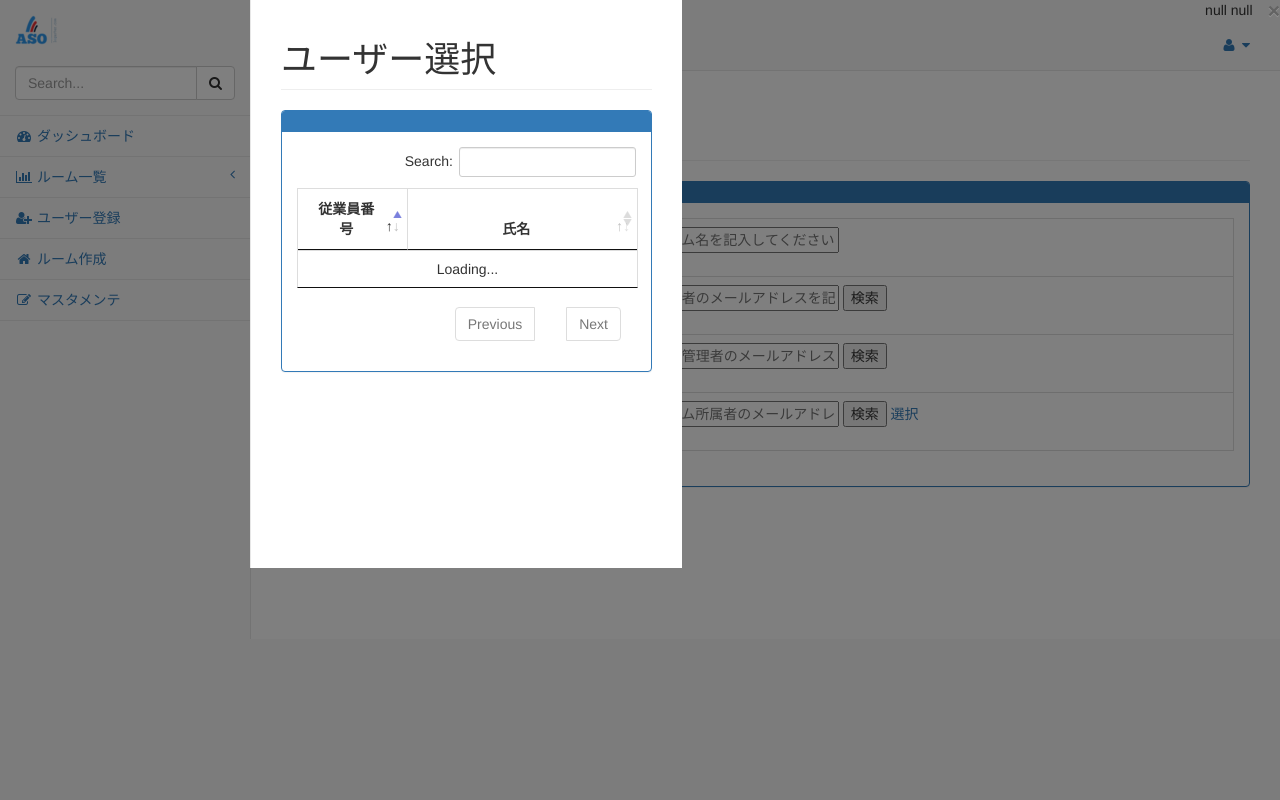
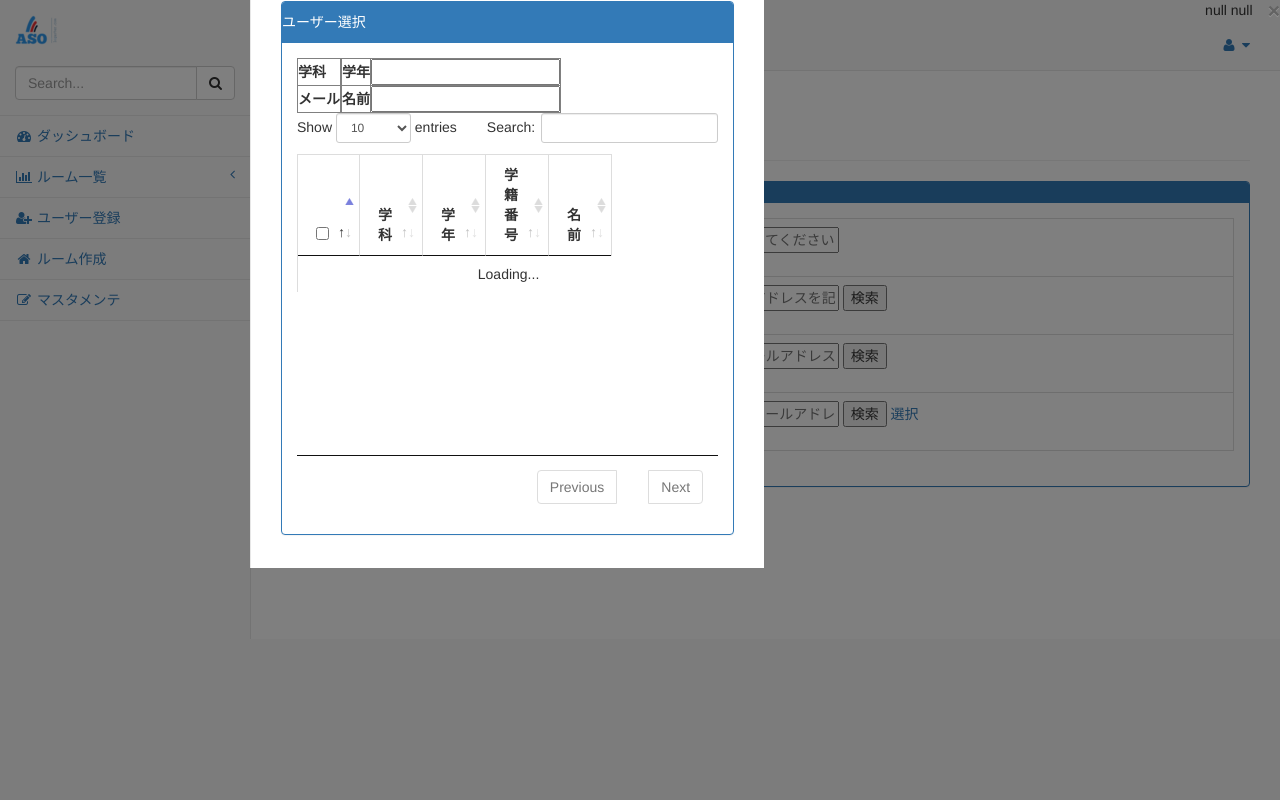
Before and after one commit to nishino-naoyuki/AsoBBS, a Spring app: template asobbs/src/main/resources/templates/input_room.html in a window 1280 px wide, after a click on "選択". Run offline with Thymeleaf, Linux system fonts and the light colour scheme; the template is opened without the code that fills it, so the values that code supplies are empty; some libraries are stand-ins or nearby versions.

Commit message:
2019/2/6作業分

```diff
--- a/asobbs/src/main/resources/templates/input_room_select_dlg.html
+++ b/asobbs/src/main/resources/templates/input_room_select_dlg.html
@@ -56,7 +56,6 @@
         <div id="page-wrapper">
             <div class="row">
                 <div class="col-lg-12">
-                    <h1 class="page-header">ユーザー選択</h1>
                 </div>
                 <!-- /.col-lg-12 -->
             </div>
@@ -66,15 +65,35 @@
                     <div class="panel panel-primary">
                         <div class="panel-heading">
                             <div class="row">
-
+                            	ユーザー選択
                             </div>
                         </div>
 		               	<div class="panel-body">
+
+		               		<table border="1">
+		               			 <thead class="thead-light">
+			                            <tr>
+			                            	<th>学科</th>
+			                            	<td></td>
+			                            	<th>学年</th>
+			                            	<td><input type="text"></td>
+			                            </tr>
+			                            <tr>
+			                            	<th>メール</th>
+			                            	<td></td>
+			                            	<th>名前</th>
+			                            	<td><input type="text"></td>
+			                            </tr>
+			                      </thead>
+		               		</table>
 		               		<table id="modal-emplist-table" class="table table-bordered table-hover table-lg">
 			               		<thead class="thead-light">
 			                            <tr>
-			                                <th>従業員番号</th>
-			                                <th>氏名</th>
+			                                <th><input type="checkbox" class="editor-active"></th>
+			                                <th>学科</th>
+			                                <th>学年</th>
+			                                <th>学籍番号</th>
+			                                <th>名前</th>
 			                            </tr>
 			                       </thead>
 			                       <tbody>
@@ -96,23 +115,30 @@
 			// datatableの設定を変更
 			modalemptable = $("#modal-emplist-table").DataTable({
 				"bPaginate": true,
-				"bLengthChange": false,
+				"bLengthChange": true,
+				"paging": true,
 				"bFilter": true,
 				"bSort": true,
 				"bInfo": false,
-				"bAutoWidth": false,
+				"scrollY": 200,
 				"language": {
                     "url": /*[[@{/DataTables-1.10.16/Japanese.json}]]*/ 'Japanese.json'
                 },
                 "ajax": { url: /*[[@{/getaccountlist}]]*/ 'getaccountlist', dataSrc: '' },
                 "columns": [
+                	{
+                		data:null,
+	                	render: function ( data, type, row ) {
+	                		return '<input type="checkbox" class="editor-active">';
+	                	}
+                	},
+                    { data: "courseName" },
+                    { data: "grade" },
                     { data: "studentNo" },
-                    { data: "mailadress" },
+                    { data: "nickname" },
                 ],
-                "columnDefs": [
-                    { targets: 0, width: 60 },
-                    { targets: 1, width: 180 },
-                    {targets:'_all',className : 'dt-head-center'},
+                buttons: [
+                    { extend: "選択する"}
                 ]
 			});
 		})
```
